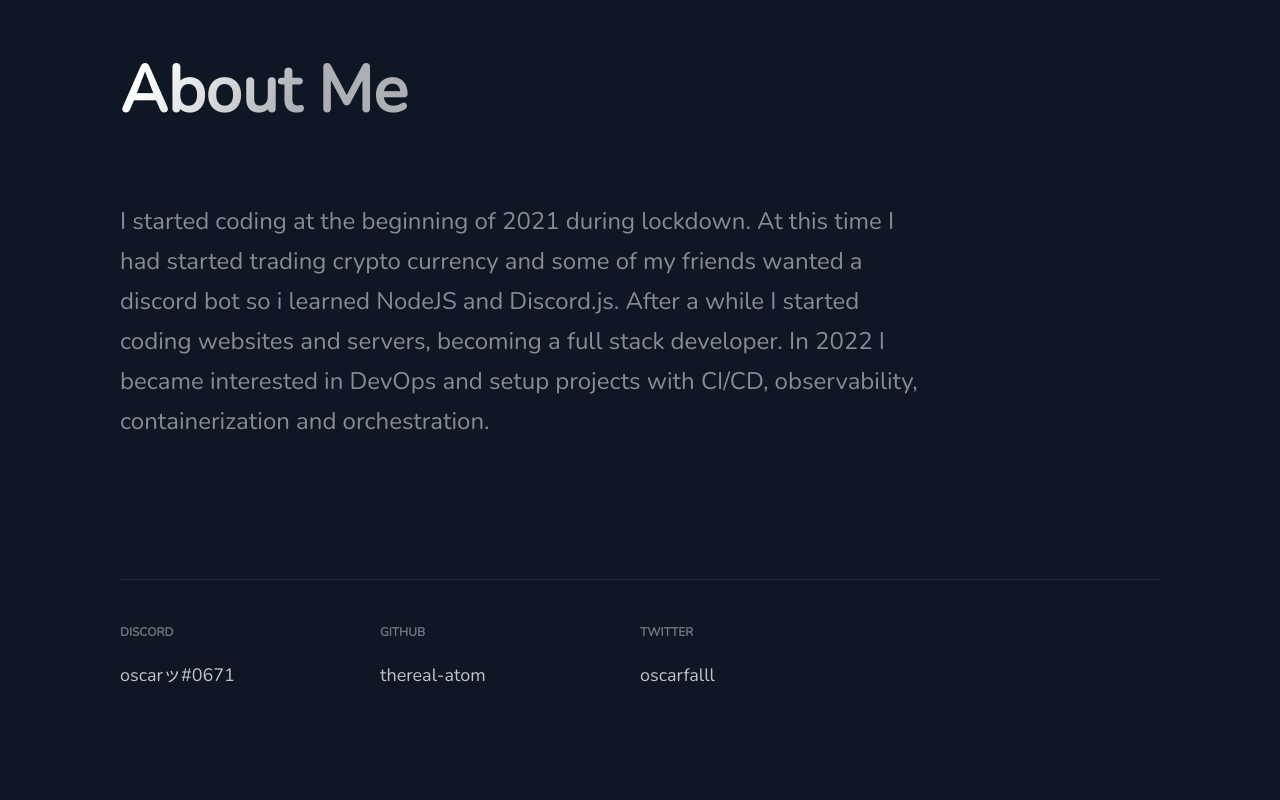
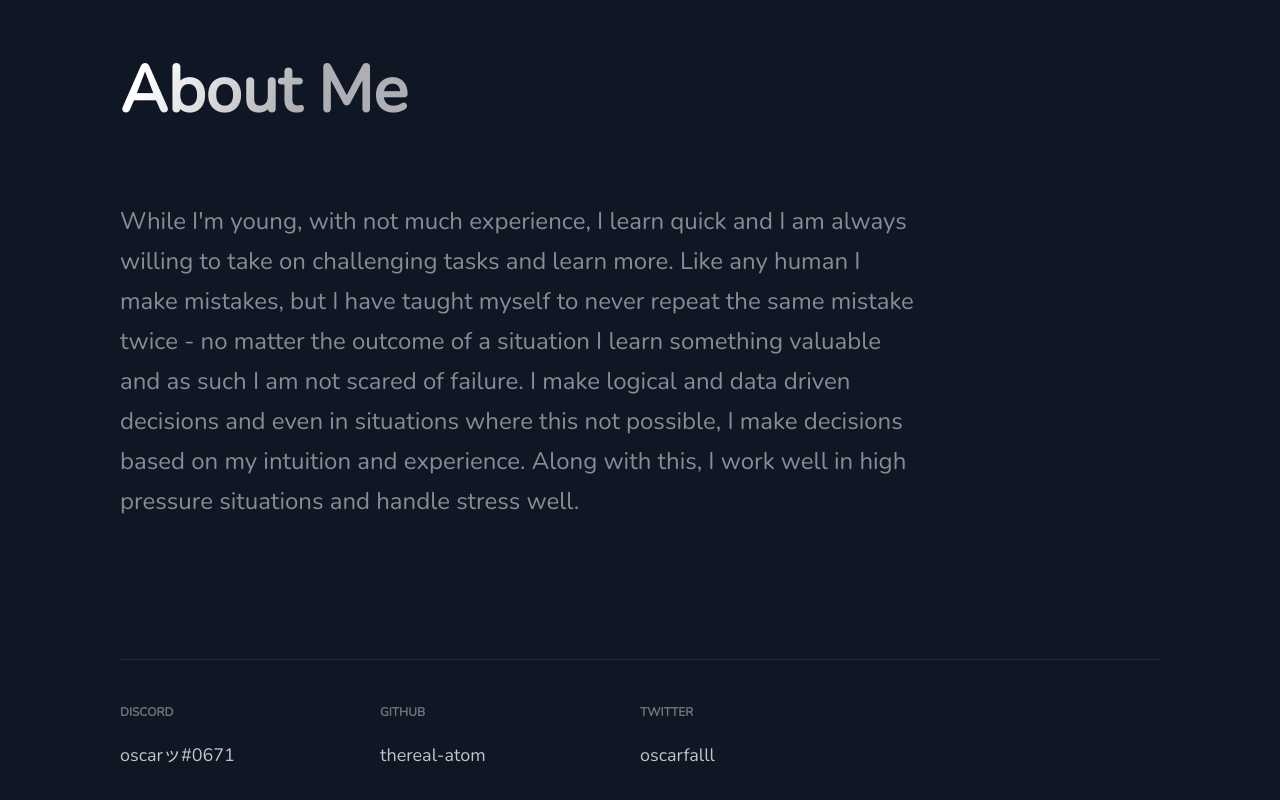
Before and after one commit to thereal-atom/atom-port, a Svelte app: page / in a window 1280 px wide. Shown: the part 3407-4207 px from the top of the page. Built offline with nearby package versions, Linux system fonts and the light colour scheme.

Commit message:
updated about section

```diff
--- a/src/components/About.svelte
+++ b/src/components/About.svelte
@@ -1,19 +1,11 @@
-<!-- <div class="section">
-    <div class="w-10/12">
-        <h1 class="text-7xl heading">About Me</h1>
-        <p class="description">I started coding at the beginning of 2021 during lockdown. At this time I had started trading crypto currency and some of my friends wanted a discord bot so i learned NodeJS and Discord.js. After a while I started coding websites and servers turning me into a full stack developer.</p>
-        <div class="line w-full opacity-10 mt-16" id="about"><p class="opacity-0">a</p></div>
-    </div>
-</div>
-<style>
-    .line{
-        border-top: solid 1px;
-    }
-</style> -->
-
 <div class="container">
     <div class="section-title" id="about">About Me</div>
-    <div class="section-text">I started coding at the beginning of 2021 during lockdown. At this time I had started trading crypto currency and some of my friends wanted a discord bot so i learned NodeJS and Discord.js. After a while I started coding websites and servers, becoming a full stack developer. In 2022 I became interested in DevOps and setup projects with CI/CD, observability, containerization and orchestration.</div>
+    <div class="section-text">
+        While I'm young, with not much experience, I learn quick and I am always willing to take on challenging tasks and learn more.
+        Like any human I make mistakes, but I have taught myself to never repeat the same mistake twice - no matter the outcome of a situation I learn something valuable and as such I am not scared of failure.
+        I make logical and data driven decisions and even in situations where this not possible, I make decisions based on my intuition and experience.
+        Along with this, I work well in high pressure situations and handle stress well.
+    </div>
 </div>
 
 <style>
```
